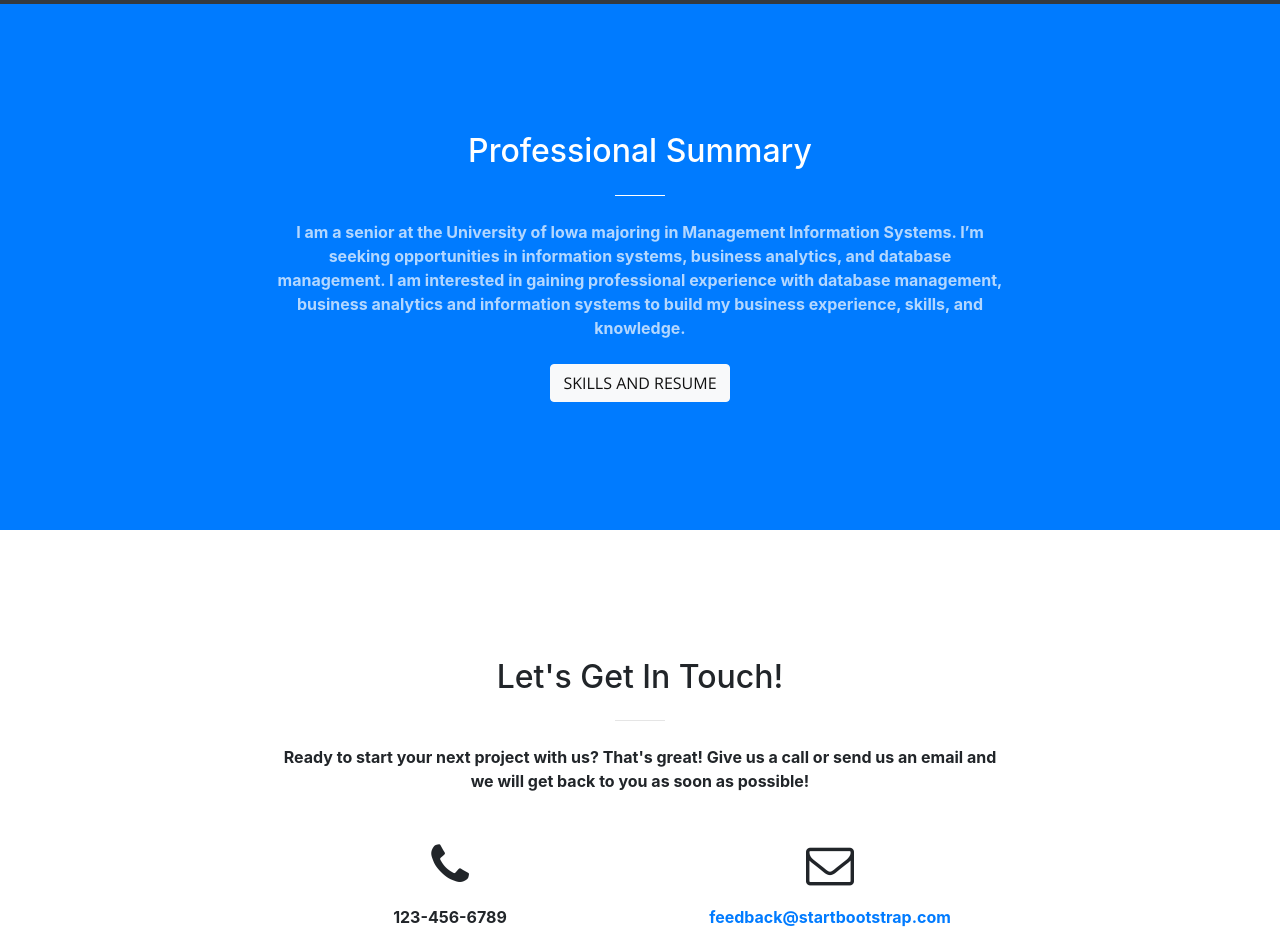
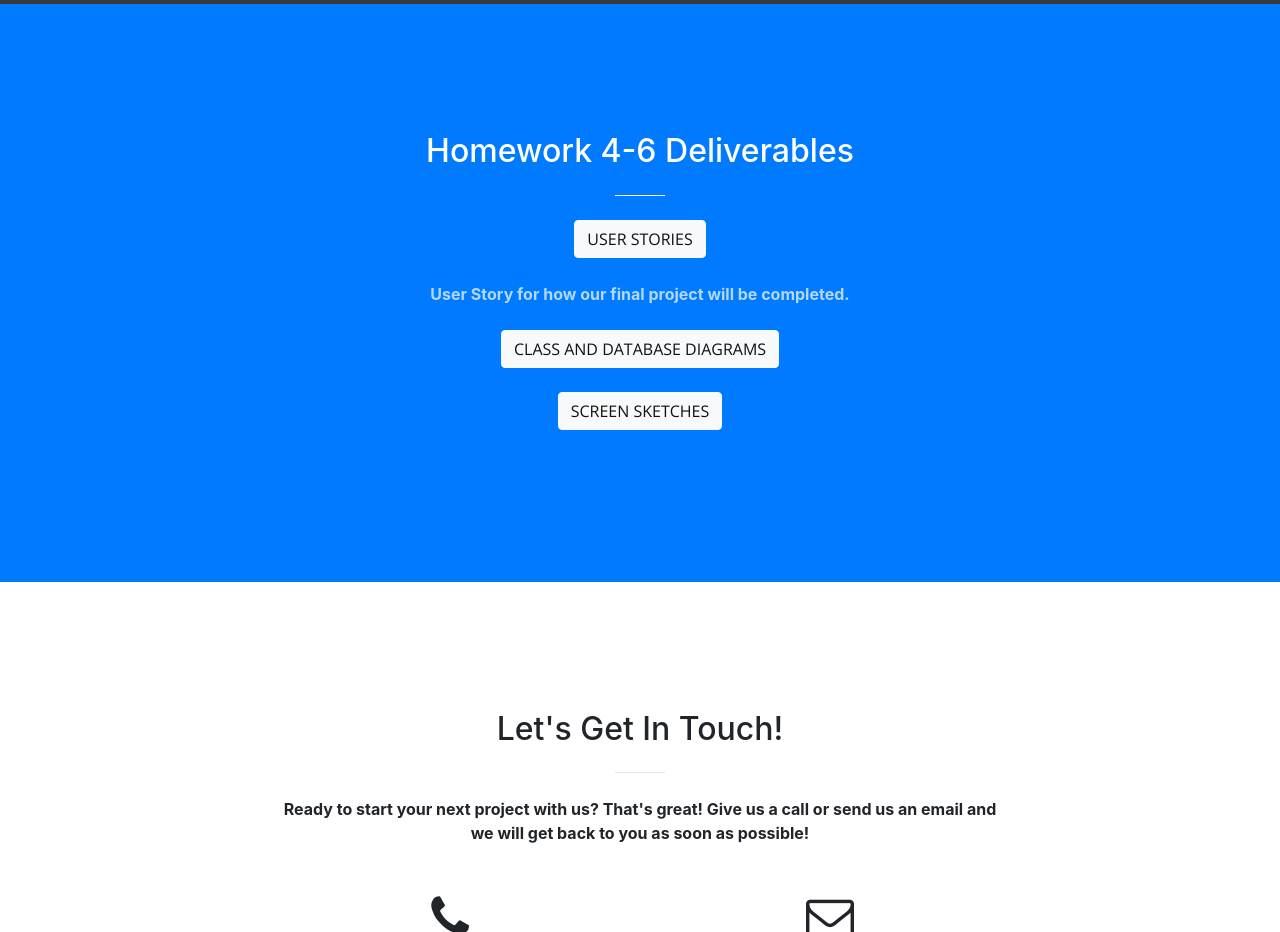
Before and after one commit to tylerblackburn4710/Exam-3b--Portfolio, a website with bundled scripts: page index.html in a window 1280 px wide. Shown: the part 3080-4012 px from the top of the page. Built offline with nearby package versions, Linux system fonts and the light colour scheme; files whose address does not match are found by name.

Commit message:
Added User stories, and class and database diagrams

```diff
--- a/index.html
+++ b/index.html
@@ -176,12 +176,13 @@
       <div class="container">
         <div class="row">
           <div class="col-lg-8 mx-auto text-center">
-            <h2 class="section-heading text-white">Professional Summary</h2>
+            <h2 class="section-heading text-white">Homework 4-6 Deliverables</h2>
 
             <hr class="light my-4">
-            <p class="text-faded mb-4">I am a senior at the University of Iowa majoring in Management Information Systems.  I’m seeking opportunities in information systems, business analytics, and database management. I am interested in gaining professional experience with database management, business analytics and information systems to build my business experience, skills, and knowledge.
-</p>
-            <a class="btn btn-light btn-xl js-scroll-trigger" href="#services">Skills and Resume</a>
+            <a class="btn btn-light btn-xl sr-button" href="http://f17-msci3300-g5.azurewebsites.net/User%20Stories%20and%20Priority.pdf">User Stories</a><br><br><p class="text-faded mb-4"> User Story for how our final project will be completed.  </p>
+
+<a class="btn btn-light btn-xl sr-button" href="/Users/tylerblackburn4710/Desktop/Portfolio/Diagrams.jpg">Class and Database Diagrams</a><br><br>
+<a class="btn btn-light btn-xl sr-button" href="/Users/tylerblackburn4710/Desktop/Portfolio/Diagrams.jpg">Screen Sketches</a><br><br>
           </div>
         </div>
       </div>
```
Also changed, not shown: 1 other file.
